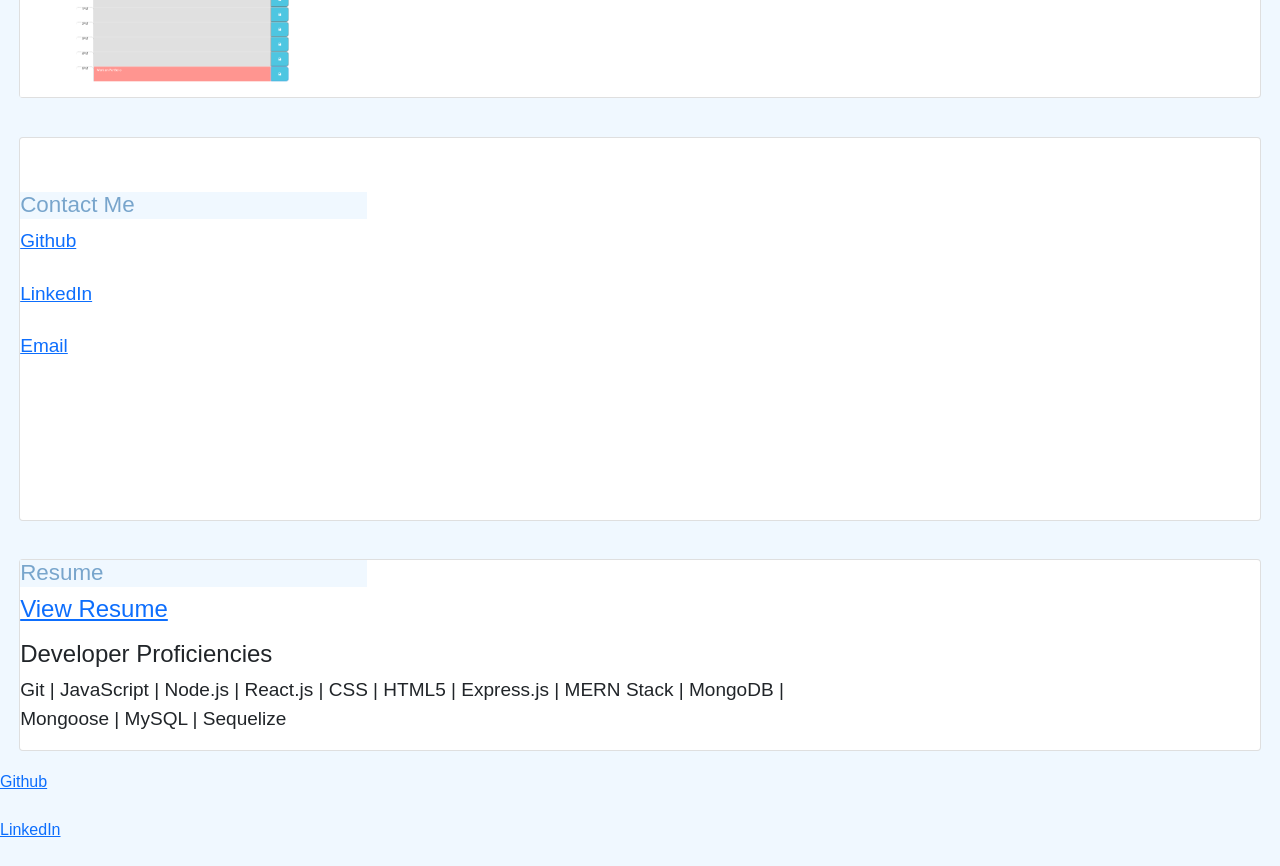
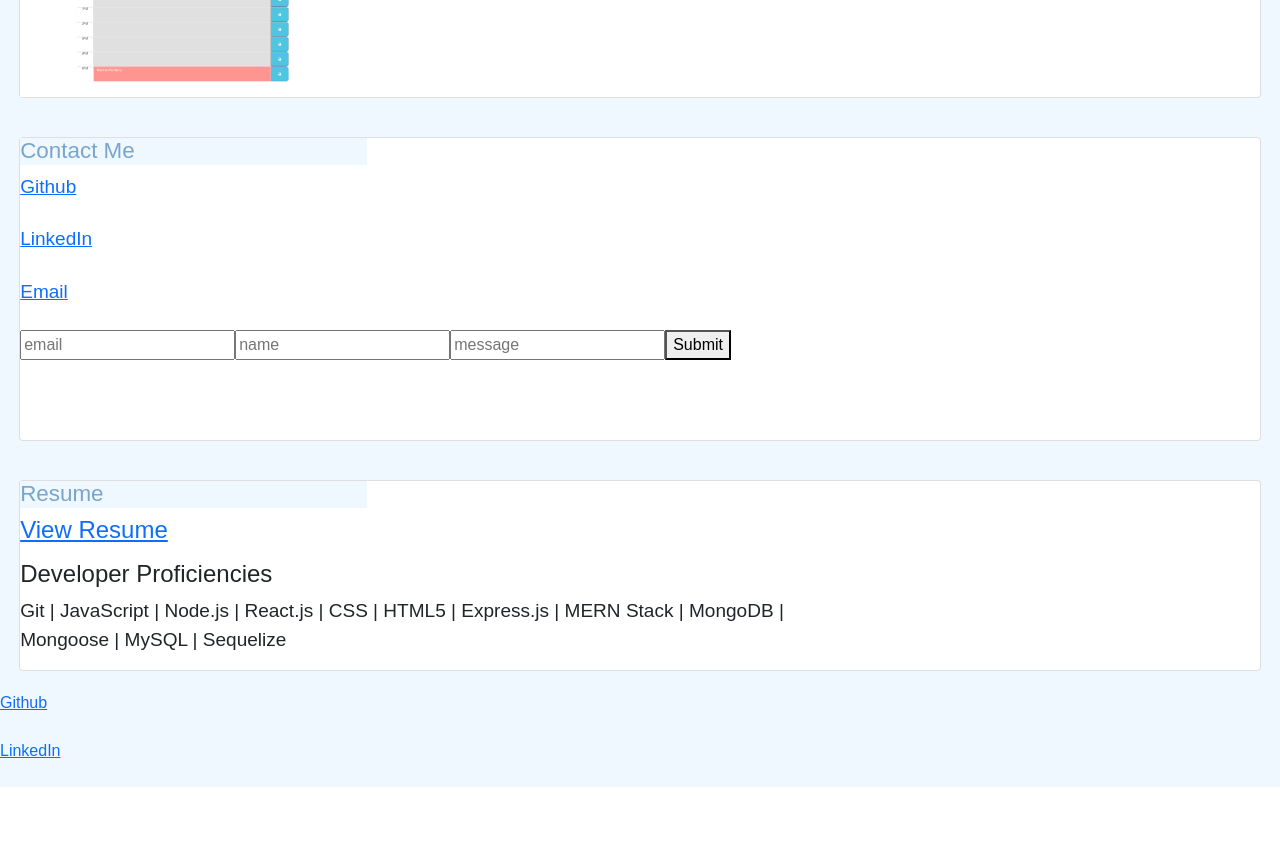
Before and after one commit to lindybriggs/Portfolio, a React (Create React App) app in the folder portfolio/: page / in a window 1280 px wide. Shown: the part 1520-2386 px from the top of the page. After the commit the page ends 2307 px from the top, so only its background shows below. Built offline with nearby package versions, Linux system fonts and the light colour scheme.

Commit message:
added contact form

```diff
--- a/portfolio/src/App.js
+++ b/portfolio/src/App.js
@@ -35,7 +35,7 @@
   return (
     <div id="column">
 
-      <header id="home">
+      <header id="Home">
         <h1>Lindy Briggs' Portfolio</h1>
         <Nav currentPage={currentPage} handlePageChange={handlePageChange} ></Nav>
       </header>
--- a/portfolio/src/Components/About.js
+++ b/portfolio/src/Components/About.js
@@ -3,7 +3,7 @@
 export default function About() {
     return (
         <section className="card">
-            <h2 id="aboutMe" className="titles">About Me</h2>
+            <h2 id="About" className="titles">About Me</h2>
             <p className="content">
                 Full-stack web developer leveraging analytical marketing and media planning background to improve web efficiency and system intuitiveness. Certified in full stack development from Northwestern Bootcamps. Known as an organized, detail-oriented team player with a passion for problem solving.
             </p>
--- a/portfolio/src/Components/Contact.js
+++ b/portfolio/src/Components/Contact.js
@@ -1,14 +1,80 @@
-import React from "react";
+import React, { useState } from "react";
+import { validateEmail } from "../utils/helpers";
 
 export default function Contact() {
+
+    const [email, setEmail] = useState('');
+    const [name, setName] = useState('');
+    const [message, setMessage] = useState('');
+    const [errorMessage, setErrorMessage] = useState('');
+
+    const handleInputChange = (e) => {
+        // Getting the value and name of the input which triggered the change
+        const { target } = e;
+        const inputType = target.name;
+        const inputValue = target.value;
+
+        if (inputType === 'email') {
+            setEmail(inputValue);
+        } else if (inputType === 'name') {
+            setName(inputValue);
+        } else {
+            setMessage(inputValue);
+        }
+    };
+
+    const handleFormSubmit = (e) => {
+        e.preventDefault();
+
+        if (!validateEmail(email)) {
+            setErrorMessage('Email is invalid');
+            return;
+        }
+
+        alert(`Hello ${name}`);
+
+        setEmail('');
+        setName('');
+        setMessage('');
+    }
+
     return (
         <section id="contactCard" className="card">
-            <h2 id="contactMe" className="titles">Contact Me</h2>
+            <h2 id="Contact" className="titles">Contact Me</h2>
             <section className="content">
                 <p className="space"><a href="https://github.com/lindybriggs">Github</a></p>
                 <p className="space"><a href="https://www.linkedin.com/in/lindy-briggs">LinkedIn</a></p>
                 <p className="space"><a href="mailto: briggs.lindy@yahoo.com">Email</a></p>
             </section>
+            <form className="form">
+                <input
+                    value={email}
+                    name="email"
+                    type="email"
+                    onChange={handleInputChange}
+                    placeholder="email"
+                />
+                <input
+                    value={name}
+                    name="name"
+                    type="text"
+                    onChange={handleInputChange}
+                    placeholder="name"
+                />
+                <input
+                    value={message}
+                    name="message"
+                    type="text"
+                    onChange={handleInputChange}
+                    placeholder="message"
+                />
+                <button type="button" onClick={handleFormSubmit}>Submit</button>
+            </form>
+            {errorMessage && (
+                <div>
+                    <p className="error-text">{errorMessage}</p>
+                </div>
+            )}
         </section>
     )
 }
--- a/portfolio/src/Components/Resume.js
+++ b/portfolio/src/Components/Resume.js
@@ -3,7 +3,7 @@
 export default function Resume() {
     return (
         <section id="resumeCard" className="card">
-            <h2 id="resume" className="titles">Resume</h2>
+            <h2 id="Resume" className="titles">Resume</h2>
             <section className="content">
                 <h4 className="space"><a href="https://drive.google.com/file/d/1b-LsVq1alS6q4p9Jo7JQcQMyMVoedzOl/view?usp=sharing">View Resume</a></h4>
                 <h4>Developer Proficiencies</h4>
--- a/portfolio/src/Components/Work.js
+++ b/portfolio/src/Components/Work.js
@@ -6,7 +6,7 @@
 export default function Work() {
     return (
         <section className="card">
-            <h2 id="myWork" className="titles">My Work</h2>
+            <h2 id="Work" className="titles">My Work</h2>
             <section className="content">
                 <div className="try">
                     <a href="https://therecipeforsuccess.herokuapp.com/" ><img className="bigWork" src={recipePhoto} alt="full stack group project - the recipe for success" /></a>
--- /dev/null
+++ b/portfolio/src/utils/helpers.js
@@ -0,0 +1,4 @@
+export function validateEmail(email) {
+  const re = /^(([^<>()[\]\\.,;:\s@"]+(\.[^<>()[\]\\.,;:\s@"]+)*)|(".+"))@((\[[0-9]{1,3}\.[0-9]{1,3}\.[0-9]{1,3}\.[0-9]{1,3}\])|(([a-zA-Z\-0-9]+\.)+[a-zA-Z]{2,}))$/;
+  return re.test(String(email).toLowerCase());
+}
```
